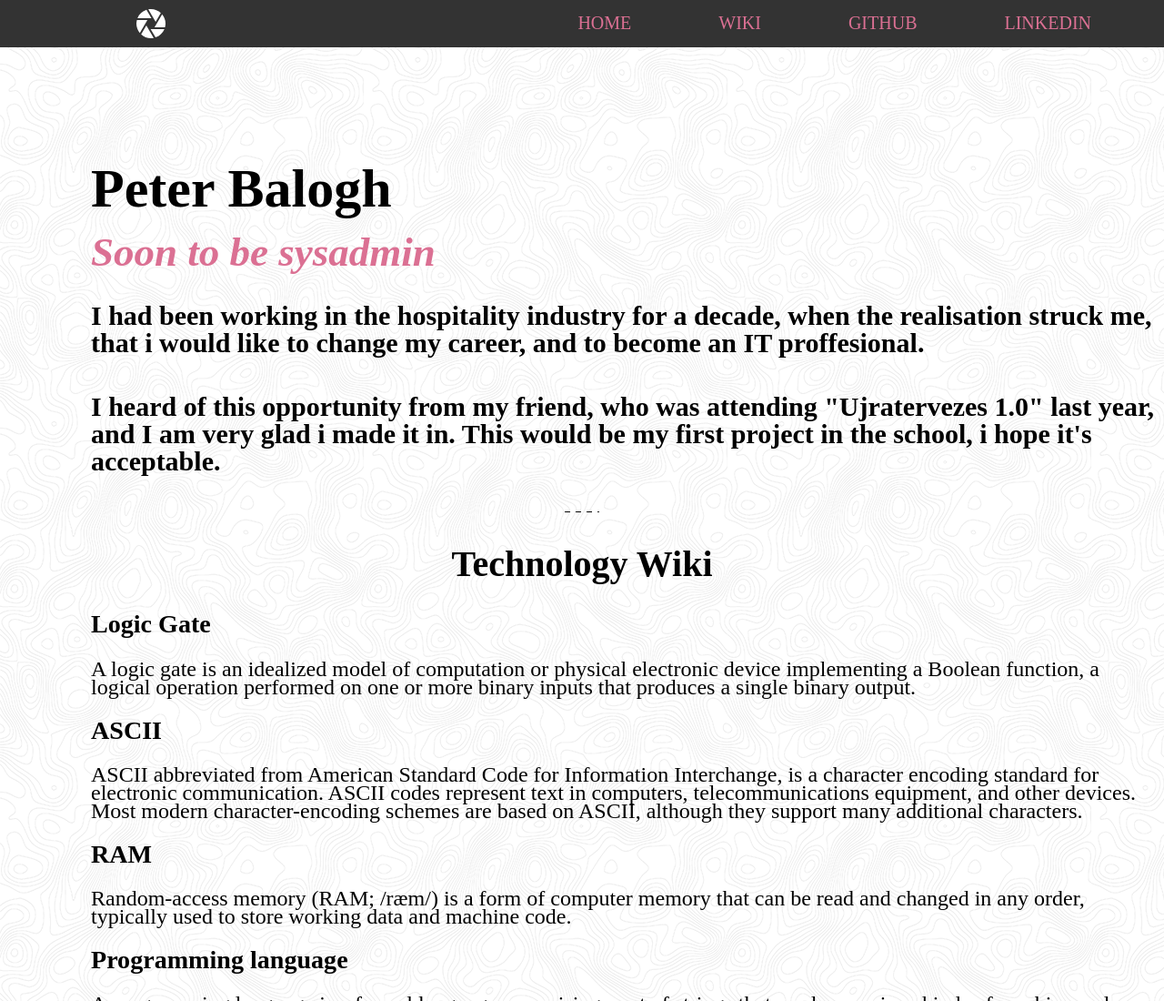
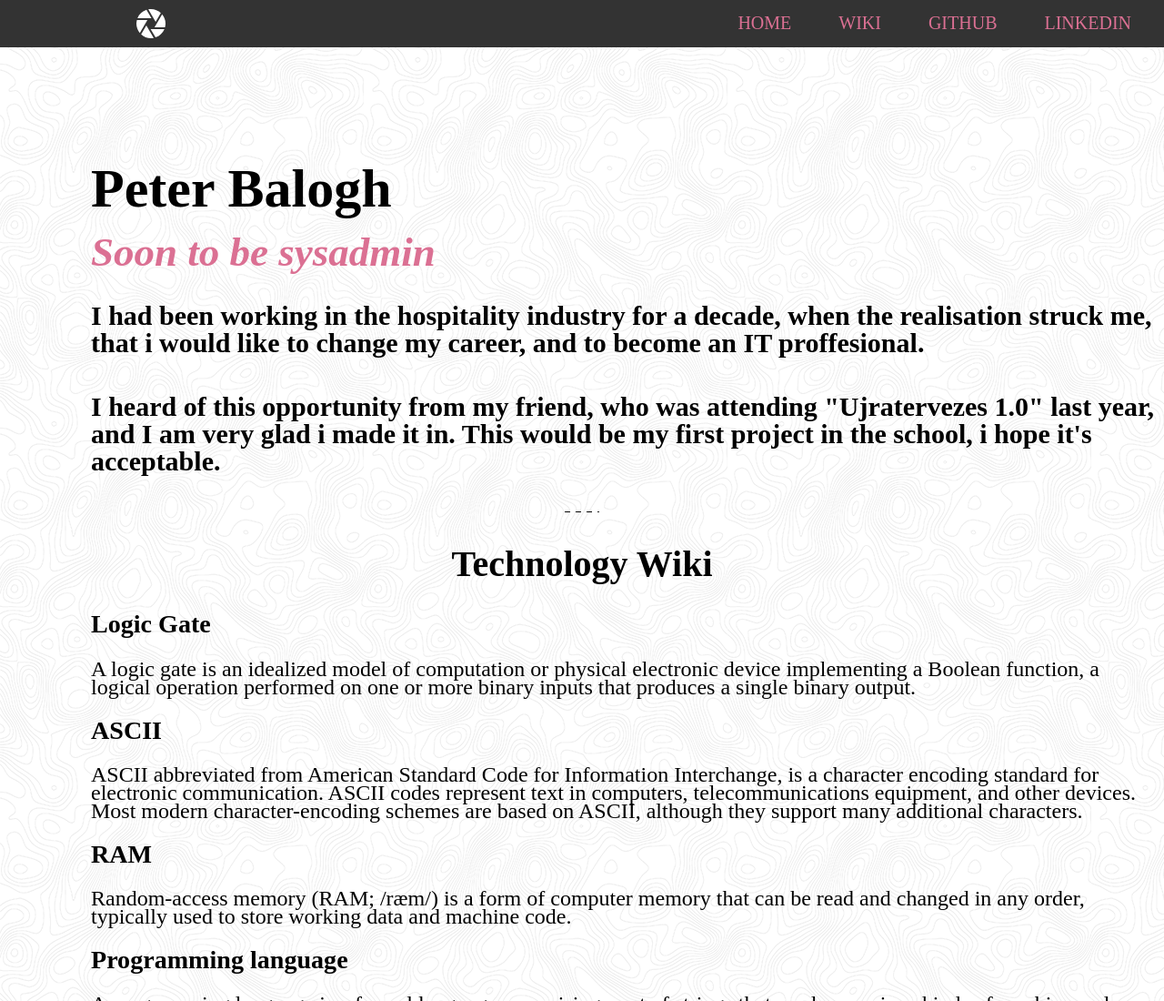
Before and after one commit to snqnq/snqnq, a plain HTML site: page index.html in a window 1280 px wide. Shown: the top 1100 px of the page at 91% size. Drawn offline with Linux system fonts and the light colour scheme; a web font is replaced by a local one.

Commit message:
7th commit

```diff
--- a/style.css
+++ b/style.css
@@ -17,7 +17,7 @@ ul {
 
  .link{
     float: right;
-    padding-right: 5%;
+    padding-right: 20px;
   }
 
   li a {
```
Also changed, not shown: index.html (line endings or trailing spaces).
